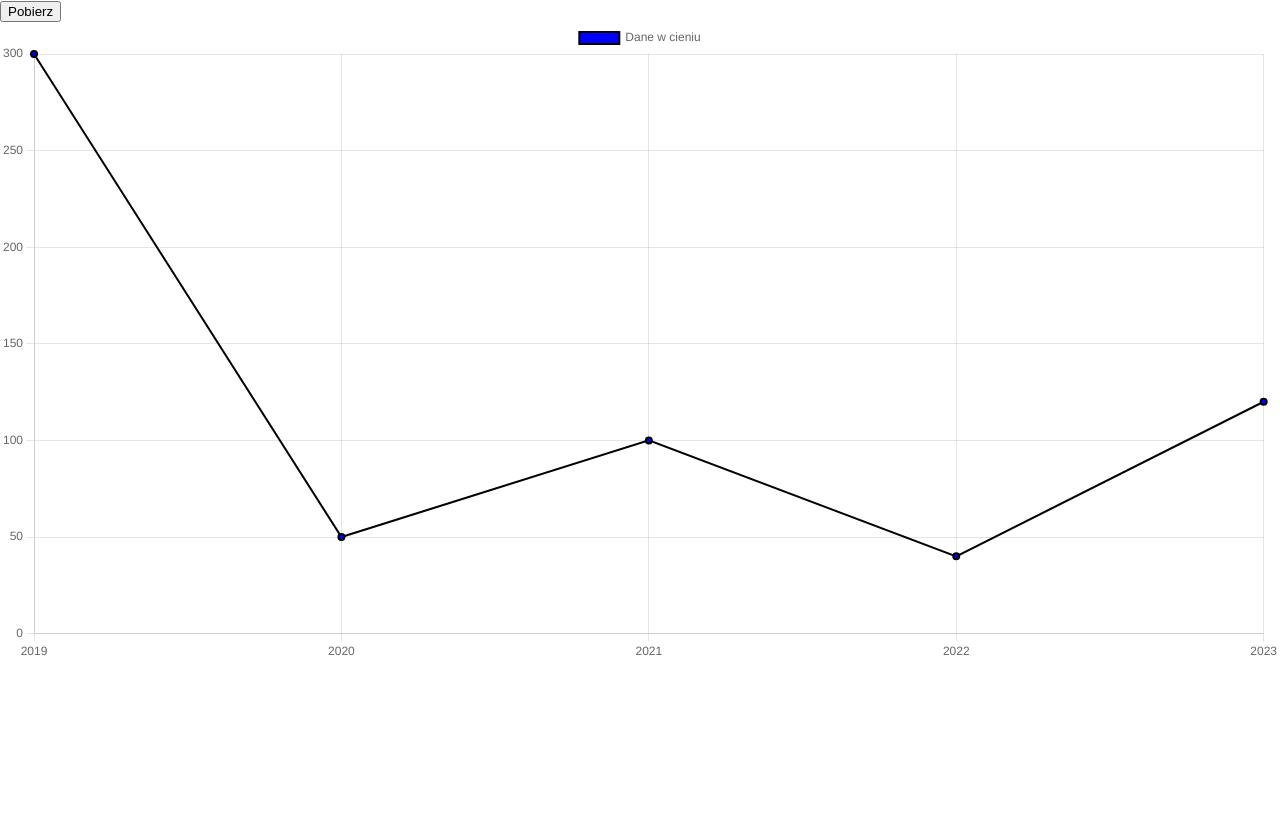
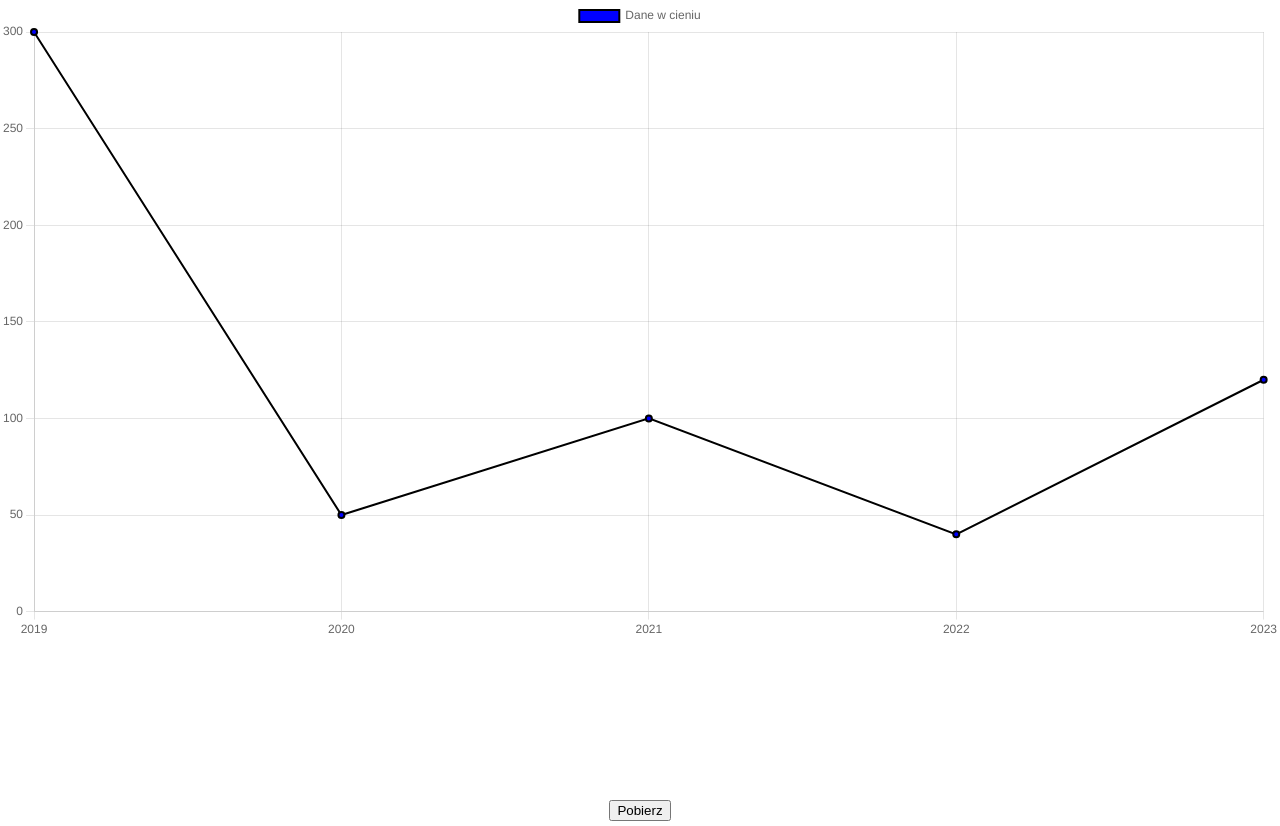
Before and after one commit to ArkJem/IoT_Remote_Measure, a React (Create React App) app in the folder frontend/temp_measurement/: page /Line in a window 1280 px wide. Built offline with nearby package versions, Linux system fonts and the light colour scheme.

Commit message:
zmiany estetyczne

```diff
--- a/frontend/temp_measurement/src/components/ChartsPg/LCharts.js
+++ b/frontend/temp_measurement/src/components/ChartsPg/LCharts.js
@@ -31,11 +31,18 @@ function LCharts() {
 }, []);
 
 return (
-  <div className="Line">
-    <button type ="button" onClick={downloadImage}>Pobierz</button>
+  <div className="Line" style={{alignItems: "center", marginBottom: "5px"}}>
+
+
       <div style={{height: "800px", Weight: "800px", margin: "auto"}}>
         <Line ref={ref} data={data}></Line>
       </div>
+    <div style={{display: "flex", flexDirection: "column", alignItems: "center", marginBottom: "5px"}}>
+      <button type ="button" onClick={downloadImage}>Pobierz</button>
+    </div>
+
+
+
   </div>
   );
 }
```
